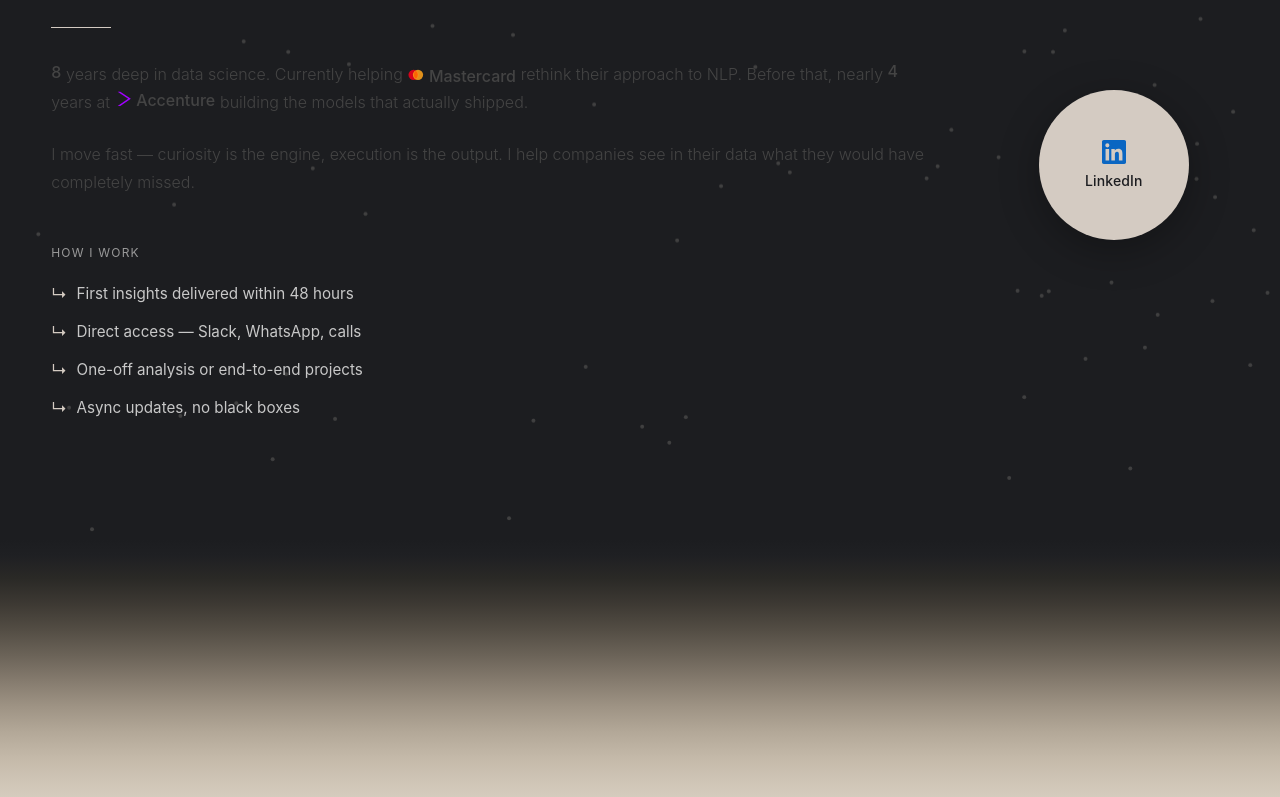
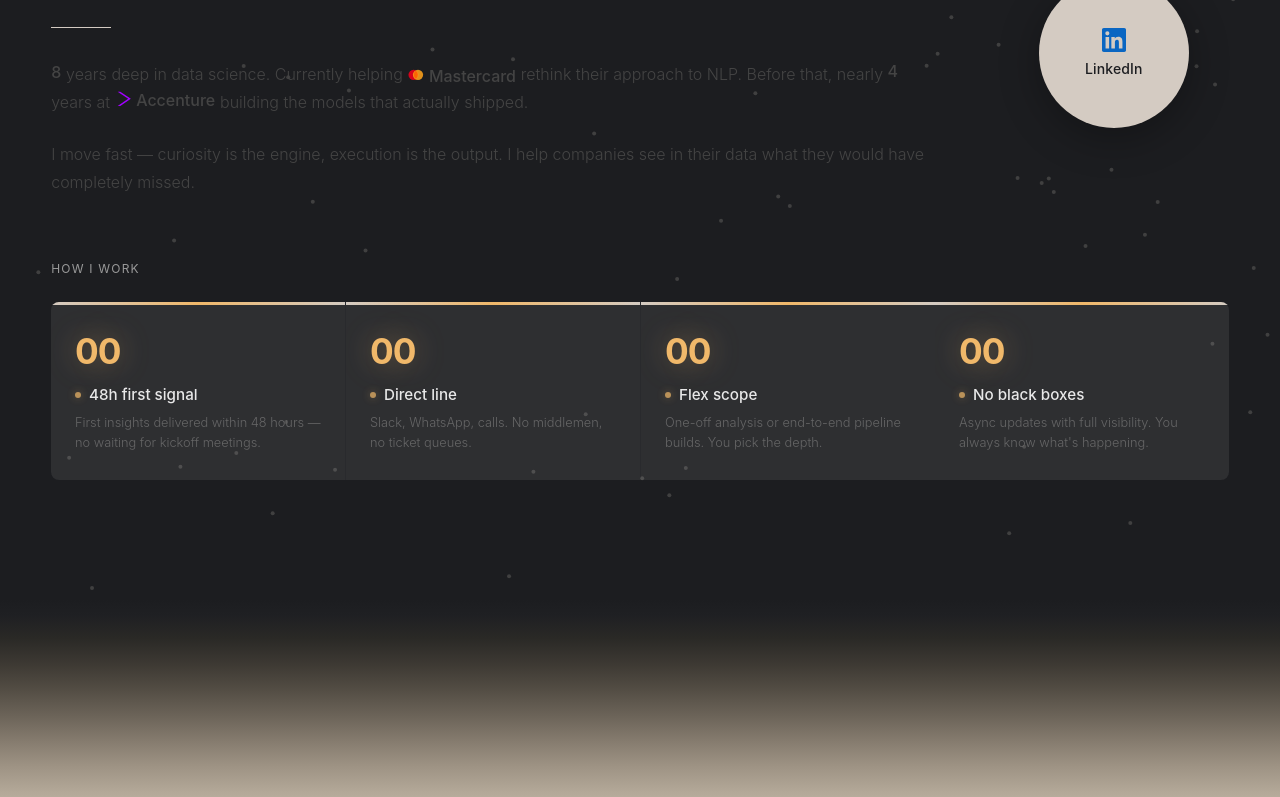
Before and after one commit to riddhimaanroy/theroylab, a React (Vite) app: page / in a window 1280 px wide. Shown: the part 1350-2147 px from the top of the page. Built offline with nearby package versions, Linux system fonts and the light colour scheme; a web font is replaced by a local one.

Commit message:
X2: How I work - creative cards with warm gold accents, clip-path reveals, number count-up, pulse dots

```diff
--- a/src/components/About/About.jsx
+++ b/src/components/About/About.jsx
@@ -35,10 +35,10 @@
 };
 
 const HOW_I_WORK = [
-  'First insights delivered within 48 hours',
-  'Direct access — Slack, WhatsApp, calls',
-  'One-off analysis or end-to-end projects',
-  'Async updates, no black boxes',
+  { num: '01', title: '48h first signal', desc: 'First insights delivered within 48 hours — no waiting for kickoff meetings.' },
+  { num: '02', title: 'Direct line', desc: 'Slack, WhatsApp, calls. No middlemen, no ticket queues.' },
+  { num: '03', title: 'Flex scope', desc: 'One-off analysis or end-to-end pipeline builds. You pick the depth.' },
+  { num: '04', title: 'No black boxes', desc: 'Async updates with full visibility. You always know what\'s happening.' },
 ];
 
 function WordSpan({ words, dataAttr }) {
@@ -165,22 +165,57 @@
         },
       );
 
-      // "How I work" lines — staggered slide-in from left
-      const howLines = howLinesRef.current?.querySelectorAll('[data-how-line]');
-      if (howLines?.length) {
+      // "How I work" cards — clip-path reveal + number count-up
+      const howCards = howLinesRef.current?.querySelectorAll('[data-how-line]');
+      if (howCards?.length) {
+        // Cards reveal with clip-path wipe from left
+        howCards.forEach((card, i) => {
           gsap.fromTo(
-          howLines,
-          { x: -30, opacity: 0 },
+            card,
+            { clipPath: 'inset(0 100% 0 0)', opacity: 0 },
             {
-            x: 0,
+              clipPath: 'inset(0 0% 0 0)',
               opacity: 1,
-            duration: 0.6,
-            stagger: 0.2,
-            ease: 'power3.out',
-            delay: 0.15,
+              duration: 0.8,
+              ease: 'power3.inOut',
+              delay: 0.2 + i * 0.12,
               scrollTrigger: { trigger: howLinesRef.current, start: 'top 85%' },
             },
           );
+
+          // Number count-up: animate from 00 to target
+          const numEl = card.querySelector('[data-how-num]');
+          if (numEl) {
+            const target = parseInt(numEl.textContent, 10);
+            const obj = { val: 0 };
+            gsap.to(obj, {
+              val: target,
+              duration: 1.2,
+              delay: 0.4 + i * 0.12,
+              ease: 'power2.out',
+              scrollTrigger: { trigger: howLinesRef.current, start: 'top 85%' },
+              onUpdate: () => {
+                numEl.textContent = String(Math.round(obj.val)).padStart(2, '0');
+              },
+            });
+          }
+
+          // Top border color sweep
+          const border = card.querySelector('[data-how-border]');
+          if (border) {
+            gsap.fromTo(
+              border,
+              { scaleX: 0, transformOrigin: 'left' },
+              {
+                scaleX: 1,
+                duration: 0.6,
+                ease: 'power3.out',
+                delay: 0.5 + i * 0.12,
+                scrollTrigger: { trigger: howLinesRef.current, start: 'top 85%' },
+              },
+            );
+          }
+        });
       }
     }, section);
 
@@ -215,19 +250,6 @@
             </p>
           </div>
 
-          <div className={styles.howBlock}>
-            <p ref={howLabelRef} className={styles.howLabel} style={{ opacity: 0 }}>
-              How I work
-            </p>
-            <div ref={howLinesRef} className={styles.howLines}>
-              {HOW_I_WORK.map((line) => (
-                <div key={line} data-how-line className={styles.howLine} style={{ opacity: 0 }}>
-                  <span className={styles.howArrow}>↳</span>
-                  <span className={styles.howText}>{line}</span>
-                </div>
-              ))}
-            </div>
-          </div>
         </div>
 
         {/* Right side: LinkedIn magnetic bubble */}
@@ -235,6 +257,31 @@
           <MagneticBubble ref={bubbleRef} glowStrength={bubbleGlow} />
         </div>
       </div>
+
+      {/* How I work — full width below the flex layout */}
+      <div className={styles.howBlock} style={{ position: 'relative', zIndex: 1 }}>
+        <div className={styles.howBlockInner}>
+          <p ref={howLabelRef} className={styles.howLabel} style={{ opacity: 0 }}>
+            How I work
+          </p>
+          <div ref={howLinesRef} className={styles.howGrid}>
+            {HOW_I_WORK.map((item) => (
+              <div key={item.num} data-how-line className={styles.howCard} style={{ opacity: 0 }}>
+                <div data-how-border className={styles.howCardBorder} />
+                <div className={styles.howCardGlow} />
+                <span data-how-num className={styles.howNum}>{item.num}</span>
+                <div className={styles.howCardContent}>
+                  <div className={styles.howTitleRow}>
+                    <span className={styles.howPulse} />
+                    <span className={styles.howTitle}>{item.title}</span>
+                  </div>
+                  <span className={styles.howDesc}>{item.desc}</span>
+                </div>
+              </div>
+            ))}
+          </div>
+        </div>
+      </div>
     </section>
   );
 }
--- a/src/components/About/About.module.css
+++ b/src/components/About/About.module.css
@@ -118,8 +118,12 @@
 
 /* ---- How I work block ---- */
 .howBlock {
-  margin-top: 3rem;
-  max-width: 500px;
+  margin-top: 4rem;
+}
+
+.howBlockInner {
+  max-width: 1300px;
+  margin: 0 auto;
 }
 
 .howLabel {
@@ -129,45 +133,143 @@
   color: #999;
   text-transform: uppercase;
   letter-spacing: 0.1em;
-  margin: 0 0 1.25rem 0;
+  margin: 0 0 1.5rem 0;
 }
 
-.howLines {
+.howGrid {
+  display: grid;
+  grid-template-columns: repeat(4, 1fr);
+  gap: 1px;
+  background: rgba(255, 255, 255, 0.06);
+  border-radius: 8px;
+  overflow: hidden;
+}
+
+.howCard {
+  position: relative;
+  background: rgba(255, 255, 255, 0.025);
+  padding: 2rem 1.5rem 1.75rem;
   display: flex;
   flex-direction: column;
-  gap: 14px;
+  gap: 1rem;
+  cursor: default;
+  overflow: hidden;
+  transition:
+    background 0.4s cubic-bezier(0.25, 1, 0.5, 1),
+    transform 0.4s cubic-bezier(0.25, 1, 0.5, 1);
+  will-change: transform, clip-path;
 }
 
-.howLine {
+.howCard:hover {
+  background: rgba(255, 255, 255, 0.08);
+  transform: translateY(-6px);
+}
+
+/* Accent border top — animated sweep on scroll */
+.howCardBorder {
+  position: absolute;
+  top: 0;
+  left: 0;
+  right: 0;
+  height: 3px;
+  background: linear-gradient(90deg, #D4CBC2, #F0B86A, #D4CBC2);
+  transform: scaleX(0);
+  transform-origin: left;
+}
+
+/* Glow effect behind card on hover */
+.howCardGlow {
+  position: absolute;
+  top: -40%;
+  left: -20%;
+  width: 140%;
+  height: 140%;
+  background: radial-gradient(ellipse at 50% 0%, rgba(240, 184, 106, 0.12) 0%, transparent 70%);
+  opacity: 0;
+  pointer-events: none;
+  transition: opacity 0.5s cubic-bezier(0.25, 1, 0.5, 1);
+}
+
+.howCard:hover .howCardGlow {
+  opacity: 1;
+}
+
+.howNum {
+  font-family: var(--font-sans);
+  font-size: 2.2rem;
+  font-weight: 700;
+  color: #F0B86A;
+  line-height: 1;
+  letter-spacing: -0.03em;
+  text-shadow: 0 0 30px rgba(240, 184, 106, 0.4);
+  transition:
+    transform 0.4s cubic-bezier(0.25, 1, 0.5, 1),
+    text-shadow 0.4s cubic-bezier(0.25, 1, 0.5, 1),
+    color 0.4s cubic-bezier(0.25, 1, 0.5, 1);
+  position: relative;
+  z-index: 1;
+}
+
+.howCard:hover .howNum {
+  transform: scale(1.1);
+  color: #FFD080;
+  text-shadow: 0 0 50px rgba(255, 208, 128, 0.6);
+}
+
+.howCardContent {
+  display: flex;
+  flex-direction: column;
+  gap: 0.5rem;
+  position: relative;
+  z-index: 1;
+}
+
+.howTitleRow {
   display: flex;
   align-items: center;
-  gap: 0.6rem;
-  cursor: default;
-  transition: transform 0.25s cubic-bezier(0.25, 1, 0.5, 1);
+  gap: 0.5rem;
 }
 
-.howLine:hover {
-  transform: translateX(8px);
+/* Pulsing green dot — alive indicator */
+.howPulse {
+  width: 6px;
+  height: 6px;
+  border-radius: 50%;
+  background: #F0B86A;
+  box-shadow: 0 0 12px rgba(240, 184, 106, 0.7);
+  flex-shrink: 0;
+  animation: pulseGlow 2s ease-in-out infinite;
 }
 
-.howArrow {
-  font-family: var(--font-sans);
-  font-size: 1rem;
-  color: #D4CBC2;
-  flex-shrink: 0;
-  transition: color 0.25s cubic-bezier(0.25, 1, 0.5, 1);
+@keyframes pulseGlow {
+  0%, 100% { opacity: 1; box-shadow: 0 0 12px rgba(240, 184, 106, 0.7); }
+  50% { opacity: 0.3; box-shadow: 0 0 4px rgba(240, 184, 106, 0.3); }
 }
 
-.howLine:hover .howArrow {
-  color: #455CE9;
+.howTitle {
+  font-family: var(--font-sans);
+  font-size: 0.95rem;
+  font-weight: 500;
+  color: #E8E8E8;
+  line-height: 1.3;
+  transition: color 0.3s cubic-bezier(0.25, 1, 0.5, 1);
 }
 
-.howText {
+.howCard:hover .howTitle {
+  color: #F1F1F1;
+}
+
+.howDesc {
   font-family: var(--font-sans);
-  font-size: 0.95rem;
-  font-weight: 400;
-  color: #C8C8C8;
-  line-height: 1.4;
+  font-size: 0.8rem;
+  font-weight: 300;
+  color: #666;
+  line-height: 1.55;
+  transition: color 0.4s cubic-bezier(0.25, 1, 0.5, 1);
+}
+
+.howCard:hover .howDesc {
+  color: #AAA;
 }
 
 /* ============================================
@@ -247,6 +349,10 @@
   .bioPara2 {
     font-size: clamp(0.95rem, 3.5vw, 1.1rem);
   }
+
+  .howGrid {
+    grid-template-columns: repeat(2, 1fr);
+  }
 }
 
 @media (max-width: 480px) {
@@ -256,6 +362,10 @@
 
   .headline {
     font-size: clamp(1.3rem, 6vw, 1.8rem);
+  }
+
+  .howGrid {
+    grid-template-columns: 1fr;
   }
 
   .bubble {
```
Lines whose indentation alone changed are shown as unchanged.
